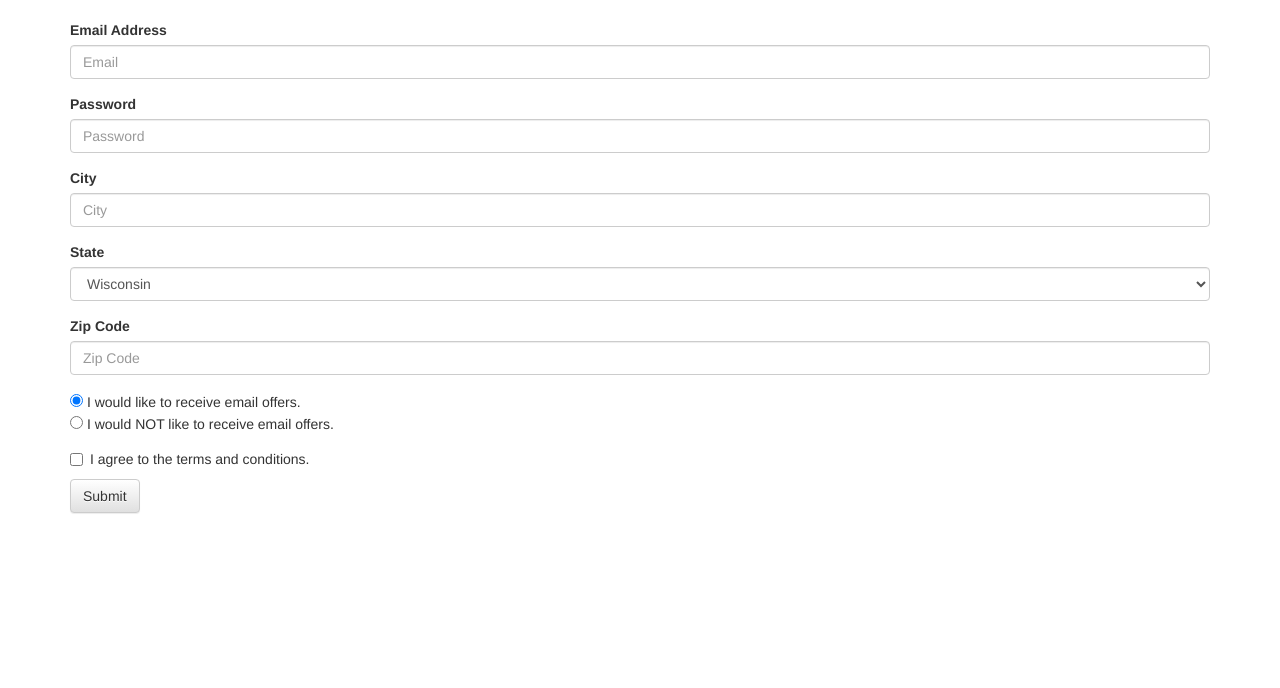
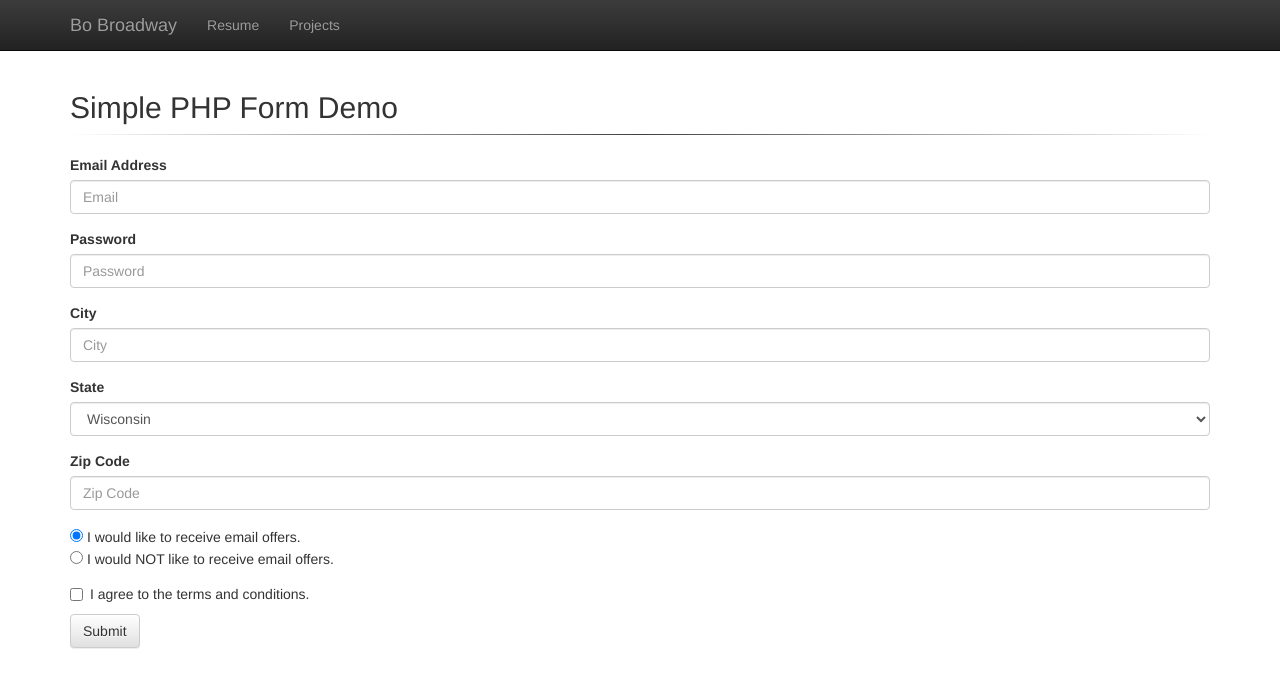
Before and after one commit to bobroadway/bobroadwaydotcom, a PHP site: page /projects/FormDemo/newUser.php in a window 1280 px wide. Shown: the top 688 px of the page. Run offline with PHP 8.4, Linux system fonts and the light colour scheme; some libraries are stand-ins or nearby versions.

Commit message:
projects hub up and running, included github for site, and my simple php form

```diff
--- a/index.php
+++ b/index.php
@@ -2,7 +2,10 @@
     <title>Bo Broadway - Home</title>
   </head>
   <body onLoad="locationGlow('index'); displayDate();">
-    <?php include "navbar.php"; ?>
+    <?php
+      $relative = "";
+      include "navbar.php";
+    ?>
     <div class="container">
       <div class="row">
         <div class="col-sm-6">
--- a/navbar.php
+++ b/navbar.php
@@ -7,12 +7,12 @@
               <span class="icon-bar"></span>
               <span class="icon-bar"></span>
       </button>
-      <a id="index" class="navbar-brand" href="index.php">Bo Broadway</a>
+      <a id="index" class="navbar-brand" href="<?php echo $relative; ?>index.php">Bo Broadway</a>
     </div>
     <div id="navbar" class="collapse navbar-collapse" aria-expanded="false">
       <ul class="nav navbar-nav">
-        <li><a id="resume" href="resume.php">Resume</a></li>
-        <li><a id="projects" href="projects.php">Projects</a></li>
+        <li><a id="resume" href="<?php echo $relative; ?>resume.php">Resume</a></li>
+        <li><a id="projects" href="<?php echo $relative; ?>projects.php">Projects</a></li>
       </ul>
     </div>
   </div>
--- a/projects/FormDemo/form.php
+++ b/projects/FormDemo/form.php
@@ -1,4 +1,4 @@
-<div id="testid" class="container">
+<div class="container">
   <form id="form" onsubmit="return validateForm();" action="createUser.php" method="post">
     <input type="hidden" name="flowCheck" value="valid" />
     <!-- Email Address -->
--- a/projects/FormDemo/newUser.php
+++ b/projects/FormDemo/newUser.php
@@ -1,23 +1,32 @@
 <!DOCTYPE html>
 <html>
-	<head>
-        <!-- Latest compiled and minified CSS -->
-        <link rel="stylesheet"
-              href="https://maxcdn.bootstrapcdn.com/bootstrap/3.3.6/css/bootstrap.min.css"
-              integrity="sha384-1q8mTJOASx8j1Au+a5WDVnPi2lkFfwwEAa8hDDdjZlpLegxhjVME1fgjWPGmkzs7"
-              crossorigin="anonymous">
+  <head>
+    <meta charset="utf-8">
+    <meta http-equiv="X-UA-Compatible" content="IE=edge">
+    <meta name="viewport" content="width=device-width, initial-scale=1">
+    <!-- Latest compiled and minified CSS -->
+    <link rel="stylesheet" href="https://maxcdn.bootstrapcdn.com/bootstrap/3.3.6/css/bootstrap.min.css" integrity="sha384-1q8mTJOASx8j1Au+a5WDVnPi2lkFfwwEAa8hDDdjZlpLegxhjVME1fgjWPGmkzs7" crossorigin="anonymous">
+    <!-- Optional theme -->
+    <link rel="stylesheet" href="https://maxcdn.bootstrapcdn.com/bootstrap/3.3.6/css/bootstrap-theme.min.css" integrity="sha384-fLW2N01lMqjakBkx3l/M9EahuwpSfeNvV63J5ezn3uZzapT0u7EYsXMjQV+0En5r" crossorigin="anonymous">
+    <link rel="stylesheet" href="../../style/bobroadway.css">
+    <!-- Latest compiled and minified JavaScript -->
+    <script src="https://ajax.googleapis.com/ajax/libs/jquery/1.11.3/jquery.min.js"></script>
+    <script src="https://maxcdn.bootstrapcdn.com/bootstrap/3.3.6/js/bootstrap.min.js" integrity="sha384-0mSbJDEHialfmuBBQP6A4Qrprq5OVfW37PRR3j5ELqxss1yVqOtnepnHVP9aJ7xS" crossorigin="anonymous"></script>
+    <script type="text/javascript" src="../../js/head.js"></script>
+    <script type="text/javascript" src="validate.js"></script>
 
-        <!-- Optional theme -->
-        <link rel="stylesheet"
-              href="https://maxcdn.bootstrapcdn.com/bootstrap/3.3.6/css/bootstrap-theme.min.css"
-              integrity="sha384-fLW2N01lMqjakBkx3l/M9EahuwpSfeNvV63J5ezn3uZzapT0u7EYsXMjQV+0En5r"
-              crossorigin="anonymous">
-
-        <script type="text/javascript" src="validate.js"></script>
-     </head>
-     <title>Form Demo</title>
-     <body>
-        <br />
-        <?php include "form.php"; ?>
+    <title>Form Demo</title>
+  </head>
+    <body>
+      <?php
+        $relative = "../../";
+        include "{$relative}navbar.php";
+      ?>
+      <div class="container">
+        <h2>Simple PHP Form Demo</h2>
+        <hr />
+      </div>
+      <?php include "form.php"; ?>
+      <br />
      </body>
 </html>
--- a/resume.php
+++ b/resume.php
@@ -14,7 +14,10 @@
   </head>
   <title>Bo Broadway - Resume</title>
   <body onLoad="locationGlow('resume');">
-    <?php include "navbar.php"; ?>
+    <?php
+      $relative = "";
+      include "navbar.php";
+    ?>
     <div class="container">
       <h1><strong>BO</strong> BROADWAY</h1>
       <span class="text-muted">3117 Muir Field Rd, Madison, WI, 53719<br />
--- a/style/bobroadway.css
+++ b/style/bobroadway.css
@@ -22,6 +22,10 @@ table {
   margin: 10px;
 }
 
+.project-table {
+  width: 60%;
+}
+
 td {
   vertical-align: top;
 }
```
Also changed, not shown: projectList.php (added, +19 -0 lines), projects.php (+5 -2 lines), projects/FormDemo/createUser.php (+18 -14 lines), projects/FormDemo/index.php (deleted, +0 -23 lines).
